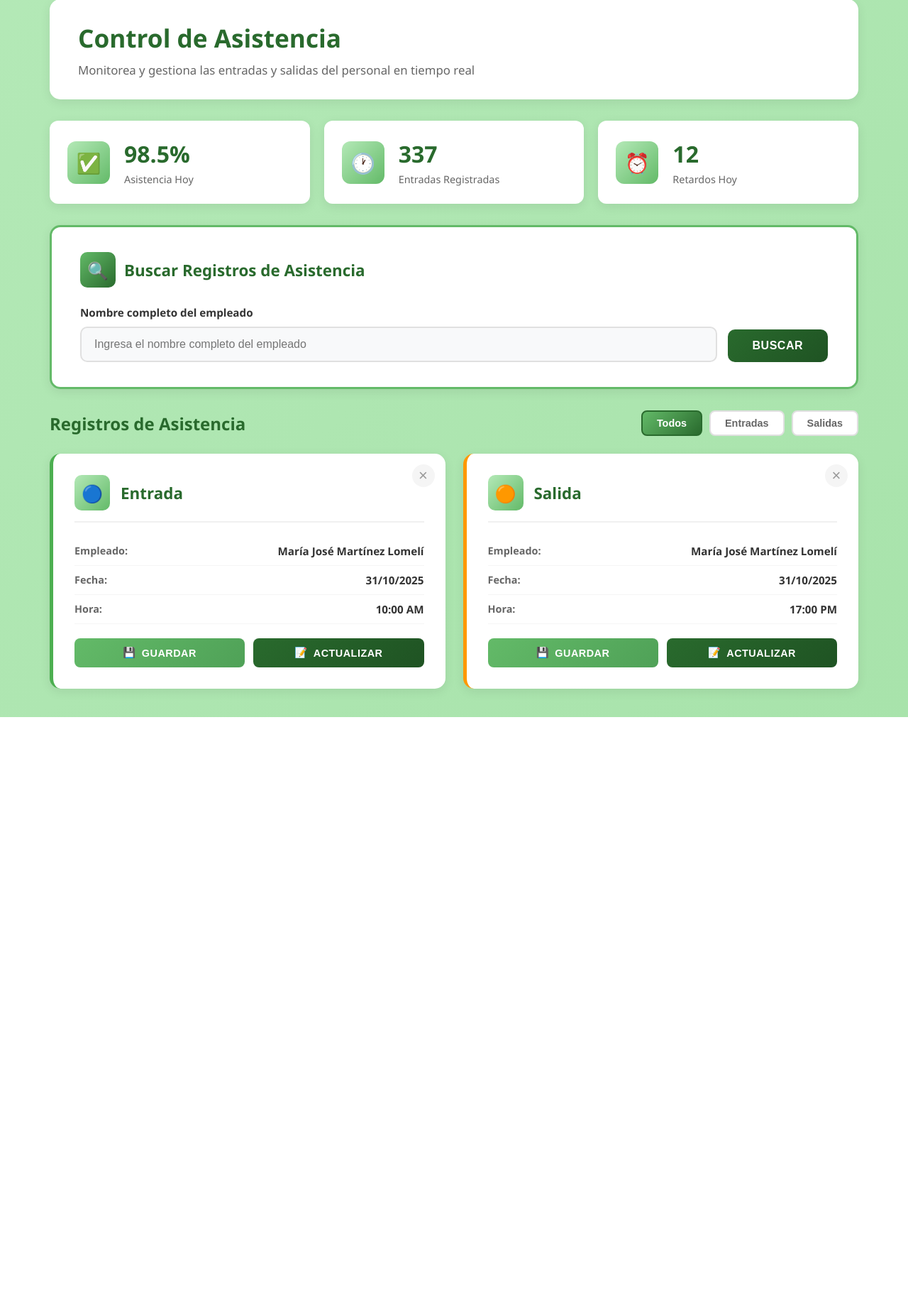
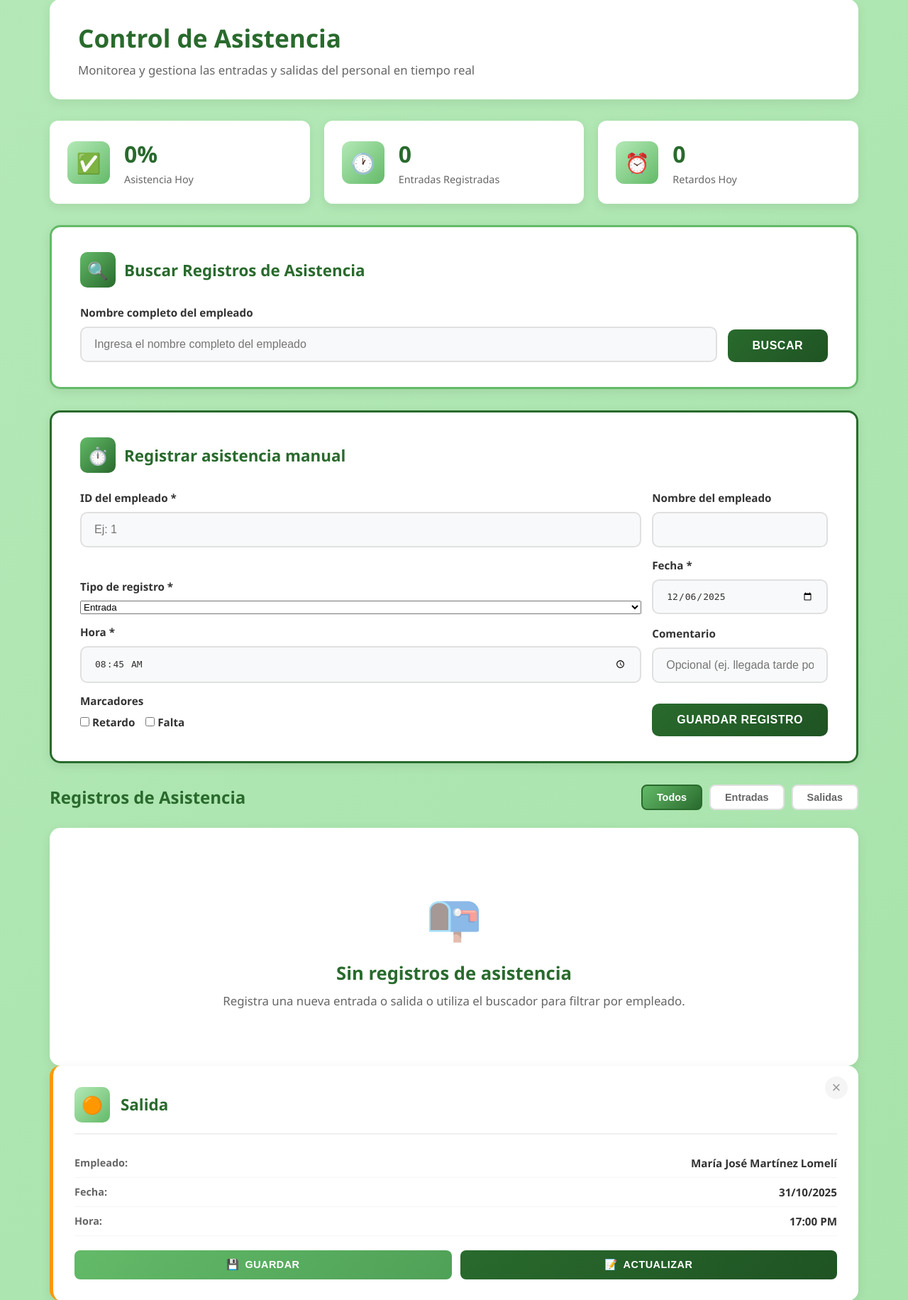
Before and after one commit to git-oojl/nova-manager, a Django app: page /Asistencia/ in a window 1280 px wide. Shown: the part 169-2000 px from the top of the page at 71% size. Before the commit the page ends 1179 px from the top, so only its background shows below. Run offline with Django 5.2, Linux system fonts and the light colour scheme; the visitor is signed in with stand-in values (Sample User, id 1); data that the repository does not hold is empty.

Commit message:
Asistencia I

```diff
--- a/admin_core_RH/views.py
+++ b/admin_core_RH/views.py
@@ -10,7 +10,7 @@ from .forms import ContactForm, EmployeeSignUpForm
 from django.contrib.auth.decorators import login_required
 from .decorators import admin_required
 
-from .models import Empleado as EmpleadoModel, Permiso, Horario, Asistencia
+from .models import Empleado as EmpleadoModel, Permiso, Horario, Asistencia as AsistenciaModel
 
 from django.db.models import Q
 from django.http import HttpResponse
@@ -164,8 +164,134 @@ def Empleado(request):
     return render(request, "Empleado.html", context)
 
 @login_required
+@admin_required(redirect_to='Menu')
 def Asistencia(request):
-    return render(request, 'Asistencia.html')
+    today = timezone.localdate()
+    now = timezone.localtime()
+
+    mensaje = None
+    error = None
+    empleado = None
+
+    # ---------- Crear registro de asistencia (POST) ----------
+    if request.method == "POST":
+        accion = request.POST.get("accion")
+        emp_id = (request.POST.get("empleado_id") or "").strip()
+        tipo = (request.POST.get("tipo") or "").strip()          # entrada / salida
+        fecha = (request.POST.get("fecha") or "").strip()
+        hora = (request.POST.get("hora") or "").strip()
+        comentario = (request.POST.get("comentario") or "").strip()
+        es_retardo = bool(request.POST.get("es_retardo"))
+        es_falta = bool(request.POST.get("es_falta"))
+
+        if accion == "crear":
+            if not emp_id or not tipo:
+                error = "Por favor indica el empleado y el tipo de registro."
+            else:
+                try:
+                    empleado = EmpleadoModel.objects.get(pk=int(emp_id))
+                except (ValueError, EmpleadoModel.DoesNotExist):
+                    empleado = None
+                    error = "No se encontró el empleado indicado."
+
+            if not fecha:
+                fecha = today.strftime("%Y-%m-%d")
+            if not hora:
+                hora = now.strftime("%H:%M")
+
+            dt = None
+            if not error:
+                try:
+                    dt_naive = datetime.strptime(f"{fecha} {hora}", "%Y-%m-%d %H:%M")
+                    dt = timezone.make_aware(dt_naive, timezone.get_current_timezone())
+                except ValueError:
+                    error = "La fecha u hora no son válidas."
+
+            if not error and empleado:
+                AsistenciaModel.objects.create(
+                    empleado=empleado,
+                    tipo=tipo,
+                    fecha_hora=dt,
+                    es_retardo=es_retardo,
+                    es_falta=es_falta,
+                    comentario=comentario,
+                )
+                mensaje = "Registro de asistencia guardado correctamente."
+
+        # después de un POST, usamos el mismo ID para pre-llenar
+        empleado_id_prefill = emp_id
+        empleado_nombre_prefill = ""
+        if empleado:
+            empleado_nombre_prefill = f"{empleado.nombre} {empleado.apellido}".strip()
+
+    else:
+        # ---------- GET: pre-llenar empleado si viene desde otro módulo ----------
+        empleado_id_prefill = (request.GET.get("empleado_id") or "").strip()
+        empleado_nombre_prefill = ""
+        if empleado_id_prefill:
+            try:
+                emp = EmpleadoModel.objects.get(pk=int(empleado_id_prefill))
+                empleado_nombre_prefill = f"{emp.nombre} {emp.apellido}".strip()
+            except (ValueError, EmpleadoModel.DoesNotExist):
+                empleado_nombre_prefill = ""
+
+    # ---------- Filtro de búsqueda por nombre (GET ?nombre=...) ----------
+    nombre_busqueda = (request.GET.get("nombre") or "").strip()
+    asistencias_qs = AsistenciaModel.objects.select_related("empleado")
+
+    if nombre_busqueda:
+        partes = nombre_busqueda.split()
+        for p in partes:
+            asistencias_qs = asistencias_qs.filter(
+                Q(empleado__nombre__icontains=p) |
+                Q(empleado__apellido__icontains=p)
+            )
+
+    # mostramos sólo los últimos 20 registros
+    asistencias = list(asistencias_qs.order_by("-fecha_hora")[:20])
+
+    # ---------- Estadísticas del día ----------
+    total_empleados_activos = EmpleadoModel.objects.filter(estado=True).count()
+    empleados_presentes_hoy = (
+        AsistenciaModel.objects.filter(
+            tipo="entrada",
+            fecha_hora__date=today,
+            es_falta=False,
+        )
+        .values("empleado")
+        .distinct()
+        .count()
+    )
+
+    asistencia_hoy_pct = int(
+        empleados_presentes_hoy * 100 / total_empleados_activos
+    ) if total_empleados_activos else 0
+
+    entradas_hoy = AsistenciaModel.objects.filter(
+        tipo="entrada",
+        fecha_hora__date=today,
+    ).count()
+
+    retardos_hoy = AsistenciaModel.objects.filter(
+        tipo="entrada",
+        fecha_hora__date=today,
+        es_retardo=True,
+    ).count()
+
+    context = {
+        "mensaje": mensaje,
+        "error": error,
+        "asistencia_hoy_pct": asistencia_hoy_pct,
+        "entradas_hoy": entradas_hoy,
+        "retardos_hoy": retardos_hoy,
+        "asistencias": asistencias,
+        "nombre_busqueda": nombre_busqueda,
+        "empleado_id_prefill": empleado_id_prefill,
+        "empleado_nombre_prefill": empleado_nombre_prefill,
+        "default_fecha": today.strftime("%Y-%m-%d"),
+        "default_hora": now.strftime("%H:%M"),
+    }
+    return render(request, "Asistencia.html", context)
 
 @login_required
 @admin_required(redirect_to='Menu')
@@ -236,6 +362,37 @@ def Reportes(request):
                 ).order_by("fecha_inicio")
             )
 
+                # --- Asistencia en el periodo ---
+        asistencias_periodo = []
+        resumen_puntualidad = {}
+
+        if empleado and fi_date and ff_date:
+            qs_asistencia = AsistenciaModel.objects.filter(
+                empleado=empleado,
+                fecha_hora__date__gte=fi_date,
+                fecha_hora__date__lte=ff_date,
+            ).order_by("fecha_hora")
+
+            if "asistencia" in request.POST:
+                asistencias_periodo = list(qs_asistencia)
+
+            if "puntualidad" in request.POST or "faltas" in request.POST:
+                entradas_qs = qs_asistencia.filter(tipo="entrada")
+                total_entradas = entradas_qs.count()
+                retardos = entradas_qs.filter(es_retardo=True).count()
+                faltas = qs_asistencia.filter(es_falta=True).count()
+
+                puntualidad_pct = int(
+                    (total_entradas - retardos) * 100 / total_entradas
+                ) if total_entradas else 0
+
+                resumen_puntualidad = {
+                    "total_entradas": total_entradas,
+                    "retardos": retardos,
+                    "faltas": faltas,
+                    "puntualidad_pct": puntualidad_pct,
+                }
+
         if formato == "csv":
             return generar_reporte_csv(
                 empleado_id,
@@ -246,8 +403,10 @@ def Reportes(request):
                 fecha_fin,
                 secciones,
                 comentarios,
-                horarios_asignados,   # <-- nuevo parámetro
+                horarios_asignados,
                 permisos_periodo,
+                asistencias_periodo,
+                resumen_puntualidad,
             )
         else:
             return generar_reporte_pdf(
@@ -259,8 +418,10 @@ def Reportes(request):
                 fecha_fin,
                 secciones,
                 comentarios,
-                horarios_asignados,   # <-- nuevo parámetro
+                horarios_asignados,
                 permisos_periodo,
+                asistencias_periodo,
+                resumen_puntualidad,
             )
 
     # GET => mostrar formulario (prefill desde Empleado / búsqueda)
@@ -289,7 +450,8 @@ def Reportes(request):
 
 
 def generar_reporte_csv(empleado_id, empleado_nombre, departamento, puesto,
-                        fecha_inicio, fecha_fin, secciones, comentarios, horarios, permisos):
+                        fecha_inicio, fecha_fin, secciones, comentarios,
+                        horarios, permisos, asistencias, resumen_puntualidad):
     response = HttpResponse(content_type="text/csv")
     filename = "reporte_empleado.csv"
     if empleado_id:
@@ -338,11 +500,35 @@ def generar_reporte_csv(empleado_id, empleado_nombre, departamento, puesto,
     writer.writerow([])
     writer.writerow(["Comentarios"])
     writer.writerow([comentarios])
+
+    if asistencias:
+        writer.writerow([])
+        writer.writerow(["Registro de asistencia en el periodo"])
+        writer.writerow(["Fecha", "Hora", "Tipo", "Retardo", "Falta", "Comentario"])
+        for a in asistencias:
+            writer.writerow([
+                a.fecha_hora.strftime("%d/%m/%Y"),
+                a.fecha_hora.strftime("%H:%M"),
+                a.get_tipo_display(),
+                "Sí" if a.es_retardo else "No",
+                "Sí" if a.es_falta else "No",
+                a.comentario,
+            ])
+
+    if resumen_puntualidad:
+        writer.writerow([])
+        writer.writerow(["Resumen de puntualidad"])
+        writer.writerow(["Total entradas", resumen_puntualidad.get("total_entradas", 0)])
+        writer.writerow(["Retardos", resumen_puntualidad.get("retardos", 0)])
+        writer.writerow(["Faltas", resumen_puntualidad.get("faltas", 0)])
+        writer.writerow(["Porcentaje de puntualidad",
+                         f"{resumen_puntualidad.get('puntualidad_pct', 0)}%"])
     return response
 
 
 def generar_reporte_pdf(empleado_id, empleado_nombre, departamento, puesto,
-                        fecha_inicio, fecha_fin, secciones, comentarios, horarios, permisos):
+                        fecha_inicio, fecha_fin, secciones, comentarios,
+                        horarios, permisos, asistencias, resumen_puntualidad):
     response = HttpResponse(content_type="application/pdf")
     filename = "reporte_empleado.pdf"
     if empleado_id:
@@ -419,6 +605,55 @@ def generar_reporte_pdf(empleado_id, empleado_nombre, departamento, puesto,
                 y = height - 50
                 p.setFont("Helvetica", 11)
             p.drawString(70, y, text)
+            y -= 16
+
+    if asistencias:
+        if y < 70:
+            p.showPage()
+            y = height - 50
+            p.setFont("Helvetica", 11)
+        p.drawString(50, y, "Registro de asistencia en el periodo:")
+        y -= 18
+
+        for a in asistencias:
+            text = (
+                f"{a.fecha_hora.strftime('%d/%m/%Y %H:%M')} - "
+                f"{a.get_tipo_display()} "
+                f"(Retardo: {'Sí' if a.es_retardo else 'No'}, "
+                f"Falta: {'Sí' if a.es_falta else 'No'})"
+            )
+            if a.comentario:
+                text += f" - {a.comentario}"
+
+            if y < 50:
+                p.showPage()
+                y = height - 50
+                p.setFont("Helvetica", 11)
+
+            p.drawString(70, y, text)
+            y -= 16
+
+    if resumen_puntualidad:
+        if y < 90:
+            p.showPage()
+            y = height - 50
+            p.setFont("Helvetica", 11)
+
+        p.drawString(50, y, "Resumen de puntualidad:")
+        y -= 18
+
+        lines_res = [
+            f"Total de entradas: {resumen_puntualidad.get('total_entradas', 0)}",
+            f"Retardos: {resumen_puntualidad.get('retardos', 0)}",
+            f"Faltas: {resumen_puntualidad.get('faltas', 0)}",
+            f"Porcentaje de puntualidad: {resumen_puntualidad.get('puntualidad_pct', 0)}%",
+        ]
+        for line in lines_res:
+            if y < 50:
+                p.showPage()
+                y = height - 50
+                p.setFont("Helvetica", 11)
+            p.drawString(70, y, line)
             y -= 16
 
     if comentarios:
--- a/templates/Asistencia.html
+++ b/templates/Asistencia.html
@@ -538,77 +538,30 @@
         }
     </style>
 <script>
-        function buscarEmpleado() {
-            const nombre = document.getElementById("nombre-completo").value.trim();
-
-            if (nombre === "") {
-                alert("⚠️ Por favor ingresa un nombre para buscar.");
-                return;
-            }
-
-            alert(`🔍 Buscando registros de asistencia para: ${nombre}`);
-
-            // Mostrar las tarjetas de ejemplo
-            document.querySelectorAll('.record-card').forEach(card => {
-                card.style.display = 'block';
-            });
-
-            // Ocultar estado vacío si existe
-            const emptyState = document.querySelector('.empty-state');
-            if (emptyState) {
-                emptyState.style.display = 'none';
-            }
-        }
-
     function cerrarTarjeta(elemento) {
         elemento.closest('.record-card').style.display = 'none';
     }
 
-        function guardarRegistro(tipo) {
-            alert(`💾 Registro de ${tipo} guardado exitosamente`);
-        }
-
-        function actualizarRegistro(tipo) {
-            alert(`📝 Registro de ${tipo} actualizado exitosamente`);
-        }
-
-        function filtrarRegistros(tipo) {
-            // Remover clase active de todos los botones
+    function filtrarRegistros(tipo, boton) {
+        // botones activos
         document.querySelectorAll('.filter-btn').forEach(btn => {
             btn.classList.remove('active');
         });
-
-            // Agregar clase active al botón clickeado
-            event.target.classList.add('active');
+        if (boton) {
+            boton.classList.add('active');
+        }
 
         const cards = document.querySelectorAll('.record-card');
-
-            if (tipo === 'todos') {
-                cards.forEach(card => card.style.display = 'block');
-            } else {
         cards.forEach(card => {
-                    if (card.classList.contains(tipo)) {
+            if (tipo === 'todos' || card.classList.contains(tipo)) {
                 card.style.display = 'block';
             } else {
                 card.style.display = 'none';
             }
         });
     }
-        }
+</script>
 
-        // Permitir buscar con Enter
-        document.addEventListener('DOMContentLoaded', function() {
-            const input = document.getElementById('nombre-completo');
-            if (input) {
-                input.addEventListener('keypress', function(e) {
-                    if (e.key === 'Enter') {
-                        e.preventDefault();
-                        buscarEmpleado();
-                    }
-                });
-            }
-        });
-    </script>
 </head>
 <body>
     <!-- Barra superior -->
@@ -654,21 +607,21 @@
             <div class="stat-card">
                 <div class="stat-icon">✅</div>
                 <div class="stat-content">
-                    <h3>98.5%</h3>
+                    <h3>{{ asistencia_hoy_pct }}%</h3>
                     <p>Asistencia Hoy</p>
                 </div>
             </div>
             <div class="stat-card">
                 <div class="stat-icon">🕐</div>
                 <div class="stat-content">
-                    <h3>337</h3>
+                    <h3>{{ entradas_hoy }}</h3>
                     <p>Entradas Registradas</p>
                 </div>
             </div>
             <div class="stat-card">
                 <div class="stat-icon">⏰</div>
                 <div class="stat-content">
-                    <h3>12</h3>
+                    <h3>{{ retardos_hoy }}</h3>
                     <p>Retardos Hoy</p>
                 </div>
             </div>
@@ -680,55 +633,168 @@
                 <div class="search-icon">🔍</div>
                 <h2 class="search-title">Buscar Registros de Asistencia</h2>
             </div>
-            <form class="search-form" onsubmit="event.preventDefault(); buscarEmpleado();">
+<form class="search-form" method="get">
     <div class="search-input-group">
-                    <label for="nombre-completo">Nombre completo del empleado</label>
-                    <input type="text" id="nombre-completo" name="nombre-completo" placeholder="Ingresa el nombre completo del empleado">
+        <label for="nombre">Nombre completo del empleado</label>
+        <input
+            type="text"
+            id="nombre"
+            name="nombre"
+            placeholder="Ingresa el nombre completo del empleado"
+            value="{{ nombre_busqueda|default:'' }}"
+        >
     </div>
     <button type="submit" class="search-btn">Buscar</button>
 </form>
+        </div>
+
+<!-- Registro manual de asistencia -->
+<div class="search-section" style="margin-top: 25px; border-color:#296A2D;">
+    <div class="search-header">
+        <div class="search-icon">⏱️</div>
+        <h2 class="search-title">Registrar asistencia manual</h2>
+    </div>
+
+    <form method="post" class="search-form">
+        {% csrf_token %}
+        <input type="hidden" name="accion" value="crear">
+
+        <div class="search-input-group">
+            <label for="empleado-id">ID del empleado *</label>
+            <input
+                type="text"
+                id="empleado-id"
+                name="empleado_id"
+                placeholder="Ej: 1"
+                value="{{ empleado_id_prefill }}"
+            >
+        </div>
+
+        <div class="search-input-group">
+            <label for="empleado-nombre">Nombre del empleado</label>
+            <input
+                type="text"
+                id="empleado-nombre"
+                value="{{ empleado_nombre_prefill }}"
+                readonly
+            >
+        </div>
+
+        <div class="search-input-group">
+            <label for="tipo">Tipo de registro *</label>
+            <select id="tipo" name="tipo">
+                <option value="entrada">Entrada</option>
+                <option value="salida">Salida</option>
+            </select>
+        </div>
+
+        <div class="search-input-group">
+            <label for="fecha">Fecha *</label>
+            <input type="date" id="fecha" name="fecha" value="{{ default_fecha }}">
+        </div>
+
+        <div class="search-input-group">
+            <label for="hora">Hora *</label>
+            <input type="time" id="hora" name="hora" value="{{ default_hora }}">
+        </div>
+
+        <div class="search-input-group">
+            <label for="comentario">Comentario</label>
+            <input
+                type="text"
+                id="comentario"
+                name="comentario"
+                placeholder="Opcional (ej. llegada tarde por tráfico)"
+            >
+        </div>
+
+        <div class="search-input-group">
+            <label>Marcadores</label>
+            <div style="display:flex; gap:15px; align-items:center;">
+                <label><input type="checkbox" name="es_retardo"> Retardo</label>
+                <label><input type="checkbox" name="es_falta"> Falta</label>
+            </div>
+        </div>
+
+        <button type="submit" class="search-btn">Guardar registro</button>
+    </form>
+
+    {% if mensaje %}
+        <p style="margin-top:10px; color:#1b5e20; font-weight:600;">{{ mensaje }}</p>
+    {% endif %}
+    {% if error %}
+        <p style="margin-top:10px; color:#c0392b; font-weight:600;">{{ error }}</p>
+    {% endif %}
 </div>
 
         <!-- Filtros de registros -->
         <div class="records-header">
             <h3 class="records-title">Registros de Asistencia</h3>
             <div class="filter-buttons">
-                <button class="filter-btn active" onclick="filtrarRegistros('todos')">Todos</button>
-                <button class="filter-btn" onclick="filtrarRegistros('entrada')">Entradas</button>
-                <button class="filter-btn" onclick="filtrarRegistros('salida')">Salidas</button>
+                <button class="filter-btn active" onclick="filtrarRegistros('todos', this)">Todos</button>
+                <button class="filter-btn" onclick="filtrarRegistros('entrada', this)">Entradas</button>
+                <button class="filter-btn" onclick="filtrarRegistros('salida', this)">Salidas</button>
             </div>
         </div>
 
 <!-- Registros -->
 <div class="records-section">
-            <div class="record-card entrada">
+    {% if asistencias %}
+        {% for reg in asistencias %}
+            <div class="record-card {{ reg.tipo }}">
                 <button class="close-btn" onclick="cerrarTarjeta(this)">×</button>
+
                 <div class="record-header">
-                    <div class="record-icon">🔵</div>
-                    <h3 class="record-title">Entrada</h3>
+                    <div class="record-icon">
+                        {% if reg.tipo == 'entrada' %}🔵{% else %}🟠{% endif %}
                     </div>
+                    <h3 class="record-title">
+                        {% if reg.tipo == 'entrada' %}Entrada{% else %}Salida{% endif %}
+                    </h3>
+                </div>
+
                 <div class="record-info">
                     <div class="record-info-item">
                         <span class="record-info-label">Empleado:</span>
-                        <span class="record-info-value">María José Martínez Lomelí</span>
+                        <span class="record-info-value">
+                            {{ reg.empleado.nombre }} {{ reg.empleado.apellido }}
+                        </span>
                     </div>
                     <div class="record-info-item">
                         <span class="record-info-label">Fecha:</span>
-                        <span class="record-info-value">31/10/2025</span>
+                        <span class="record-info-value">
+                            {{ reg.fecha_hora|date:"d/m/Y" }}
+                        </span>
                     </div>
                     <div class="record-info-item">
                         <span class="record-info-label">Hora:</span>
-                        <span class="record-info-value">10:00 AM</span>
+                        <span class="record-info-value">
+                            {{ reg.fecha_hora|time:"H:i" }}
+                        </span>
+                    </div>
+                    <div class="record-info-item">
+                        <span class="record-info-label">Detalles:</span>
+                        <span class="record-info-value">
+                            {% if reg.es_falta %}
+                                ⚠️ Falta
+                            {% elif reg.es_retardo %}
+                                ⏰ Retardo
+                            {% else %}
+                                ✓ Puntual
+                            {% endif %}
+                            {% if reg.comentario %} – {{ reg.comentario }}{% endif %}
+                        </span>
                     </div>
                 </div>
-                <div class="record-buttons">
-                    <button class="btn btn-save" onclick="guardarRegistro('entrada')">
-                        <span>💾</span> Guardar
-                    </button>
-                    <button class="btn btn-update" onclick="actualizarRegistro('entrada')">
-                        <span>📝</span> Actualizar
-                    </button>
             </div>
+        {% endfor %}
+    {% else %}
+        <div class="empty-state">
+            <div class="empty-state-icon">📭</div>
+            <h3>Sin registros de asistencia</h3>
+            <p>Registra una nueva entrada o salida o utiliza el buscador para filtrar por empleado.</p>
+        </div>
+    {% endif %}
 </div>
 
             <div class="record-card salida">
```
Lines whose indentation alone changed are shown as unchanged.
